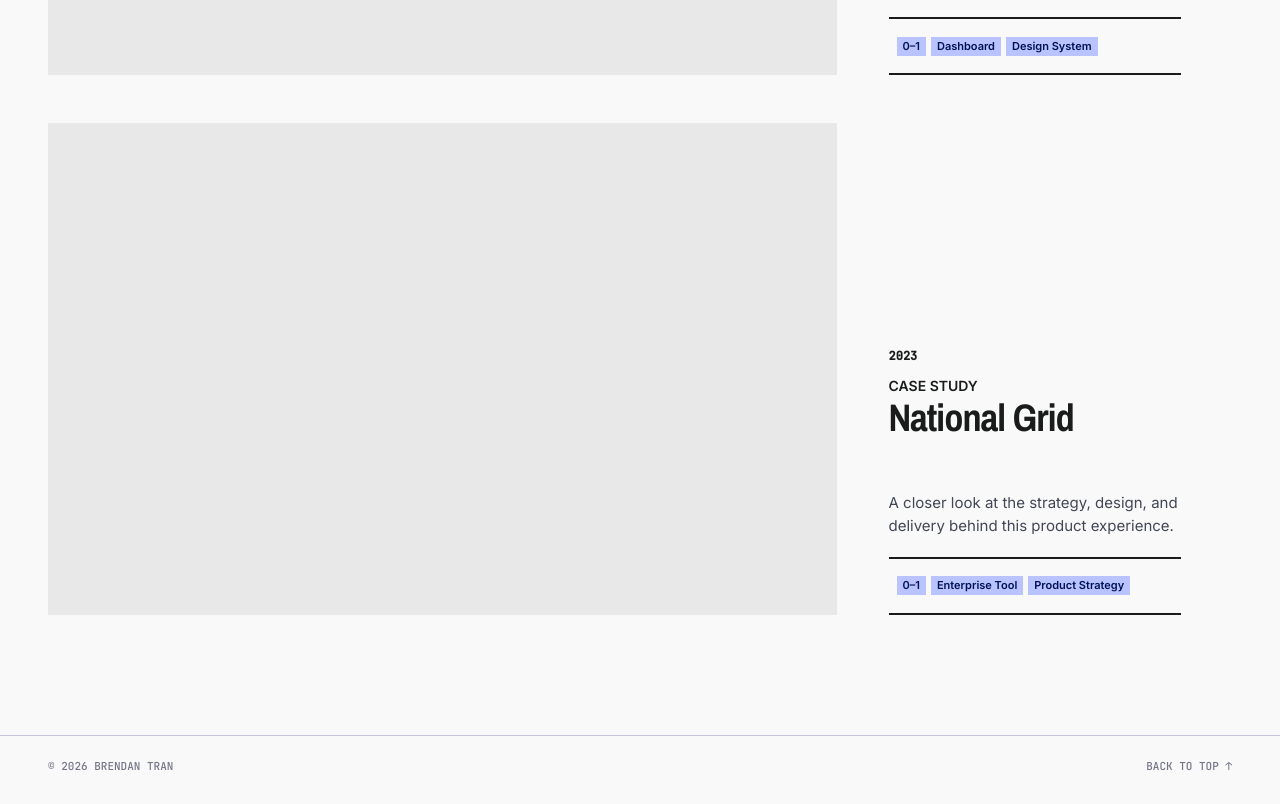
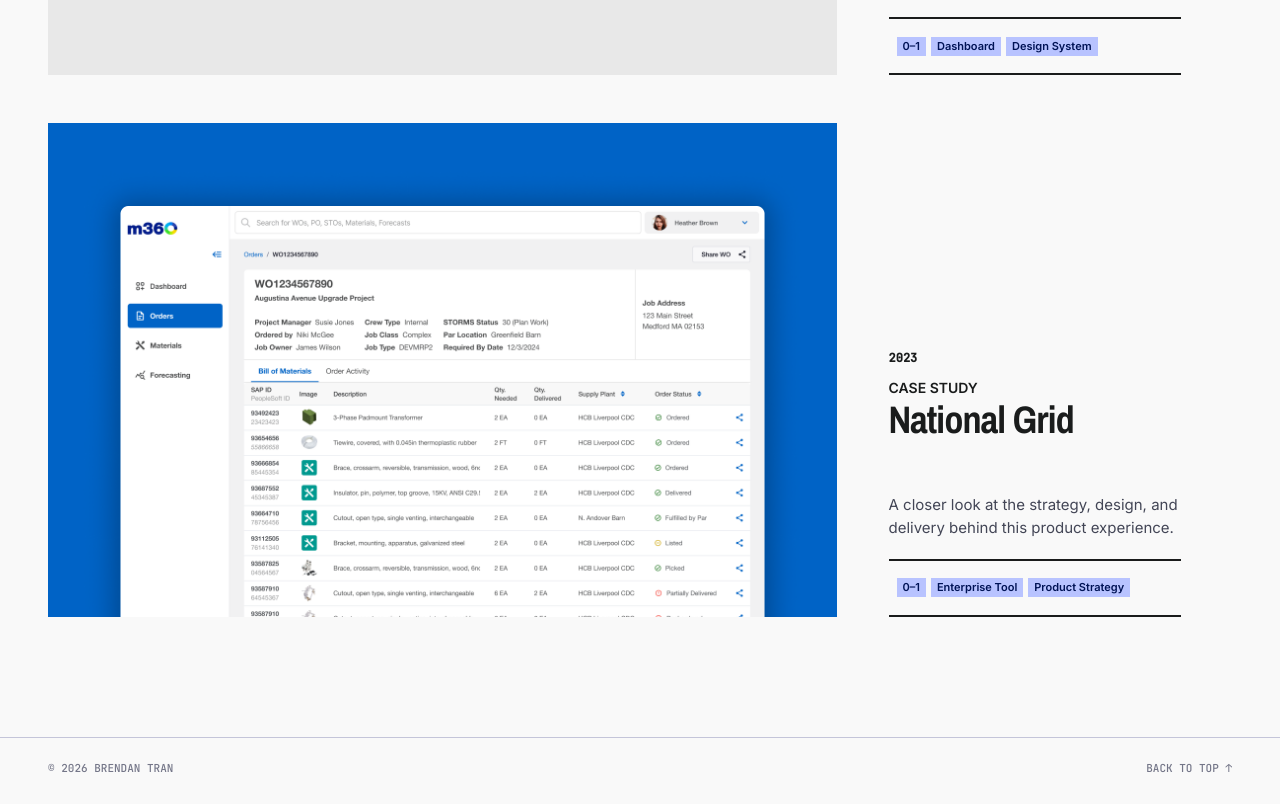
Before and after one commit to bptran99/brendan-portfolio, a website: page index.html in a window 1280 px wide. Shown: the part 1868-2672 px from the top of the page. Drawn offline with nearby package versions, Linux system fonts and the light colour scheme; no server answers.

Commit message:
Add National Grid thumbnail

```diff
--- a/index.html
+++ b/index.html
@@ -236,7 +236,16 @@
 
           <article class="project project-featured">
             <a class="project-link" href="/work/national-grid" data-local-href="work/national-grid/index.html" aria-label="View the National Grid case study">
-              <div class="project-visual project-placeholder" aria-hidden="true"></div>
+              <div class="project-visual">
+                <img
+                  src="assets/ng_thumbnail.png"
+                  alt="National Grid case study preview"
+                  width="1600"
+                  height="1000"
+                  loading="lazy"
+                  decoding="async"
+                />
+              </div>
               <div class="project-info">
                 <p class="project-year project-date">2023</p>
                 <p class="project-meta">CASE STUDY</p>
```
Also changed, not shown: assets/ng_thumbnail.png (added).
